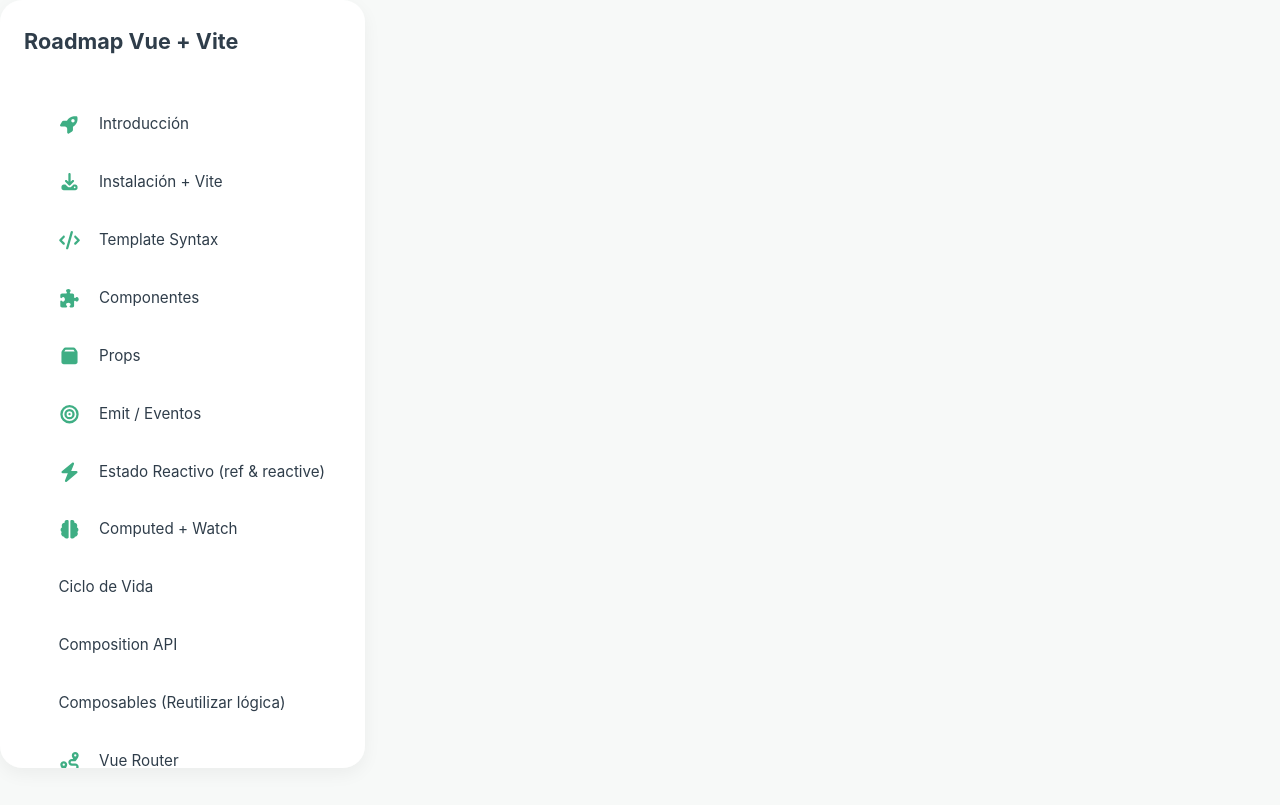
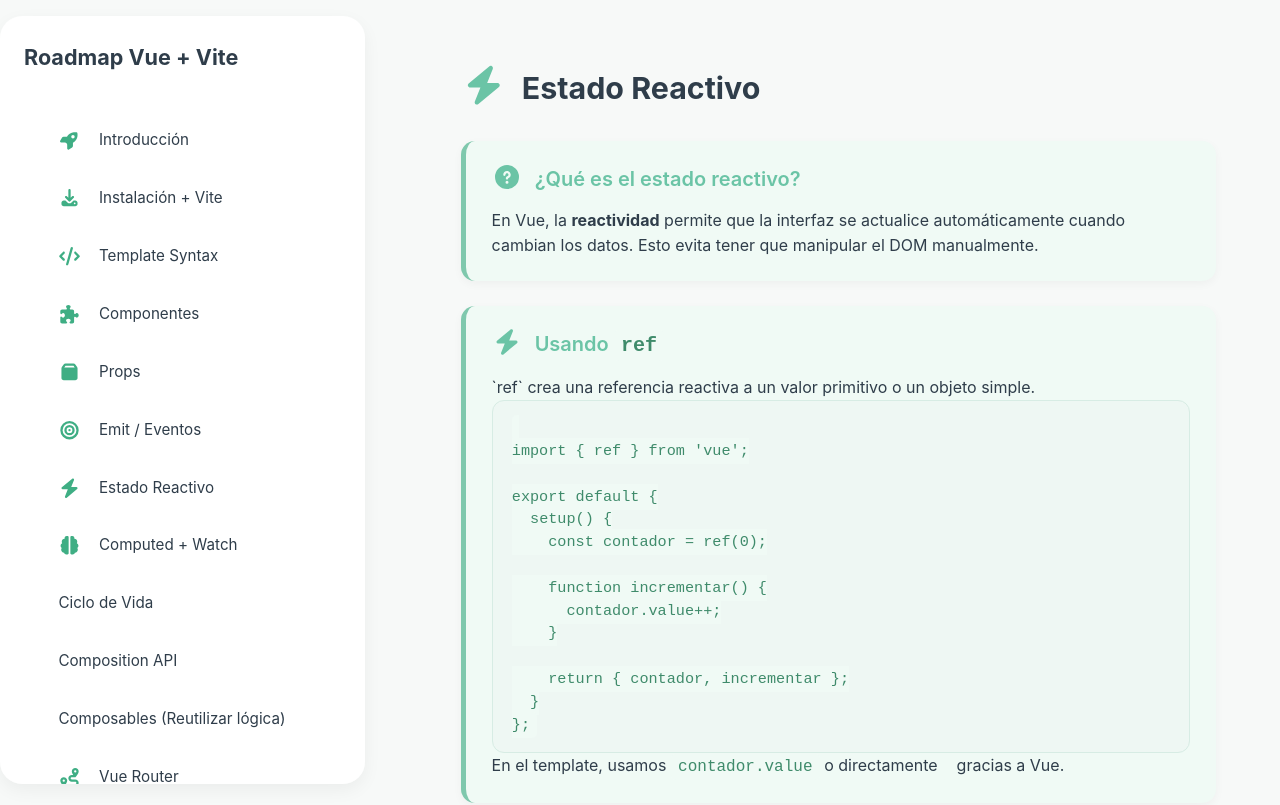
Before and after one commit to PabloGarciaJC/roadmap-vite-vue, a Vue app: page /estado in a window 1280 px wide. Shown: the top 805 px of the page. Built offline with nearby package versions, Linux system fonts and the light colour scheme.

Commit message:
se  implementado el componete de estado

```diff
--- /dev/null
+++ b/src/components/Estado.vue
@@ -0,0 +1,117 @@
+<template>
+  <div class="container">
+
+    <!-- LOGO + TÍTULO -->
+    <div class="header">
+      <h1 class="title">
+        <font-awesome-icon :icon="['fas', 'bolt']" class="icon"/>
+        Estado Reactivo
+      </h1>
+    </div>
+
+    <!-- Qué es la reactividad -->
+    <div class="card card-info">
+      <h2 class="subtitle">
+        <font-awesome-icon :icon="['fas', 'question-circle']" class="icon"/> ¿Qué es el estado reactivo?
+      </h2>
+      <p>
+        En Vue, la <strong>reactividad</strong> permite que la interfaz se actualice automáticamente cuando cambian los datos.
+        Esto evita tener que manipular el DOM manualmente.
+      </p>
+    </div>
+
+    <!-- Ref -->
+    <div class="card card-info">
+      <h2 class="subtitle">
+        <font-awesome-icon :icon="['fas', 'bolt']" class="icon"/> Usando <code>ref</code>
+      </h2>
+      <p>
+        `ref` crea una referencia reactiva a un valor primitivo o un objeto simple.
+      </p>
+      <pre class="code-block"><code>
+import { ref } from 'vue';
+
+export default {
+  setup() {
+    const contador = ref(0);
+
+    function incrementar() {
+      contador.value++;
+    }
+
+    return { contador, incrementar };
+  }
+};
+</code></pre>
+      <p>
+        En el template, usamos <code>contador.value</code> o directamente <code>{{ contador }}</code> gracias a Vue.
+      </p>
+    </div>
+
+    <!-- Reactive -->
+    <div class="card card-info">
+      <h2 class="subtitle">
+        <font-awesome-icon :icon="['fas', 'bolt']" class="icon"/> Usando <code>reactive</code>
+      </h2>
+      <p>
+        `reactive` crea un objeto completo reactivo. Ideal para datos más complejos.
+      </p>
+      <pre class="code-block"><code>
+import { reactive } from 'vue';
+
+export default {
+  setup() {
+    const persona = reactive({
+      nombre: 'Juan',
+      edad: 25
+    });
+
+    function cumpleaños() {
+      persona.edad++;
+    }
+
+    return { persona, cumpleaños };
+  }
+};
+</code></pre>
+    </div>
+
+    <!-- Computed -->
+    <div class="card card-info">
+      <h2 class="subtitle">
+        <font-awesome-icon :icon="['fas', 'bolt']" class="icon"/> Usando <code>computed</code>
+      </h2>
+      <p>
+        `computed` permite derivar valores basados en datos reactivos de manera eficiente.
+      </p>
+      <pre class="code-block"><code>
+import { ref, computed } from 'vue';
+
+export default {
+  setup() {
+    const precio = ref(100);
+    const cantidad = ref(2);
+
+    const total = computed(() => precio.value * cantidad.value);
+
+    return { precio, cantidad, total };
+  }
+};
+</code></pre>
+    </div>
+
+    <!-- Buenas prácticas -->
+    <div class="card card-info">
+      <h2 class="subtitle">
+        <font-awesome-icon :icon="['fas', 'bolt']" class="icon"/> Buenas prácticas
+      </h2>
+      <ul>
+        <li>Usa <strong>ref</strong> para valores primitivos y <strong>reactive</strong> para objetos complejos.</li>
+        <li>Evita manipular el DOM directamente; deja que Vue reactive lo maneje.</li>
+        <li>Usa <strong>computed</strong> para valores derivados y cálculos automáticos.</li>
+        <li>Prefiere <strong>setup()</strong> con Composition API para un código más claro y reutilizable.</li>
+      </ul>
+    </div>
+
+  </div>
+</template>
--- a/src/components/Sidebar.vue
+++ b/src/components/Sidebar.vue
@@ -28,12 +28,9 @@
         { to: "/componentes", label: "Componentes", icon: "puzzle-piece" },
         { to: "/props", label: "Props", icon: "box" },
         { to: "/eventos", label: "Emit / Eventos", icon: "bullseye",},
+        { to: "/estado", label: "Estado Reactivo", icon: "bolt",},
 
-        {
-          to: "/estado",
-          label: "Estado Reactivo (ref & reactive)",
-          icon: "bolt",
-        },
+
         { to: "/computed", label: "Computed + Watch", icon: "brain" },
         { to: "/lifecycle", label: "Ciclo de Vida", icon: "clock" },
 
--- a/src/router.js
+++ b/src/router.js
@@ -7,6 +7,7 @@
 import Componentes from './components/Componentes.vue'
 import Props from './components/Props.vue'
 import Eventos from './components/Eventos.vue'
+import Estado from './components/Estado.vue'
 
 const routes = [
   { path: '/', redirect: '/introduccion' },
@@ -16,6 +17,7 @@
   { path: '/componentes', component: Componentes },
   { path: '/props', component: Props },
   { path: '/eventos', component: Eventos },
+  { path: '/estado', component: Estado },
 ]
 
 const router = createRouter({
```
